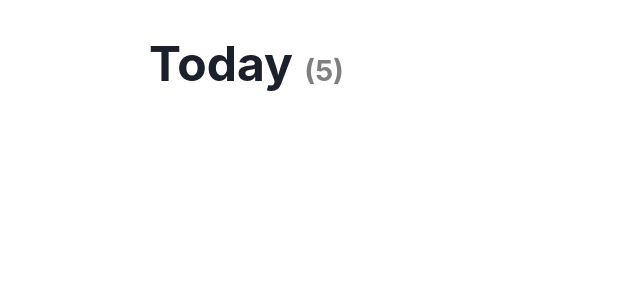
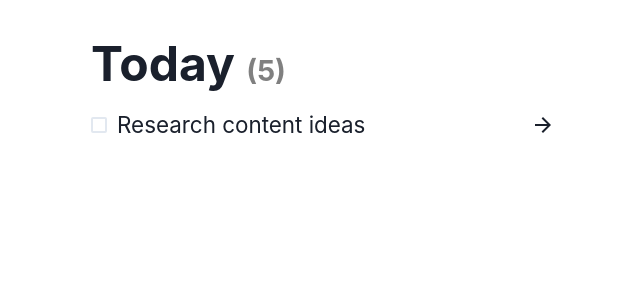
Before and after one commit to hugolgst/testnor-test, a Next.js app in the folder website/: page / in a window 1280 px wide. Shown: the top 300 px of the page, without its empty margins (201-841 px from the left). Built offline with nearby package versions, Linux system fonts and the light colour scheme.

Commit message:
Create and render mock task list

```diff
--- a/website/app/(pages)/page.tsx
+++ b/website/app/(pages)/page.tsx
@@ -1,8 +1,16 @@
 'use client'
 
 import { Flex, Heading, chakra } from '@chakra-ui/react'
+import TaskComponent, { Task } from '@/components/Task'
 
 const Page = () => {
+  const tasks = [
+    {
+      title: 'Research content ideas',
+      isCompleted: false
+    }
+  ] as Array<Task>
+
   return <Flex
     w="100vw" h="100vh"
     gap="20px"
@@ -14,16 +22,27 @@ const Page = () => {
 
     </Flex>
 
+    {/* TASK LIST */}
     <Flex
       flex="2" h="100%"
+      gap="20px"
+      direction="column"
     >
       <Heading size="2xl">
         Today <chakra.span fontSize="0.6em" color="grey">(5)</chakra.span>
       </Heading>
+
+      <Flex
+        w="100%"
+        direction="column"
+        gap="10px"
+      >
+        {tasks.map((task, i) => (<TaskComponent key={i} task={task} />))}
+      </Flex>
     </Flex>
 
     <Flex
-      flex="1" h="100%"
+      flex="2" h="100%"
     >
 
     </Flex>
--- /dev/null
+++ b/website/app/components/Task/index.tsx
@@ -0,0 +1,35 @@
+import { Checkbox, Flex, Spacer, Text } from '@chakra-ui/react'
+
+import { ArrowForwardIcon } from '@chakra-ui/icons'
+
+export interface Task {
+  title: string
+  description?: string
+  dueAt?: Date
+  tags?: Array<string>
+  isCompleted: boolean
+}
+
+interface TaskProps {
+  task: Task
+}
+
+const TaskComponent = ({ task }: TaskProps) => {
+  return <Flex
+    w="100%"
+    gap="10px"
+    alignItems="center"
+  >
+    <Checkbox />
+
+    <Text fontSize="1.4em">
+      {task.title}
+    </Text>
+
+    <Spacer />
+
+    <ArrowForwardIcon h={6} w={6} />
+  </Flex>
+}
+
+export default TaskComponent
--- a/website/package.json
+++ b/website/package.json
@@ -9,6 +9,7 @@
     "lint": "next lint"
   },
   "dependencies": {
+    "@chakra-ui/icons": "^2.2.4",
     "@chakra-ui/next-js": "^2.2.0",
     "@chakra-ui/react": "^2.8.2",
     "@emotion/react": "^11.11.4",
```
Also changed, not shown: 1 other file (tests, documents, lock files or other folders).
